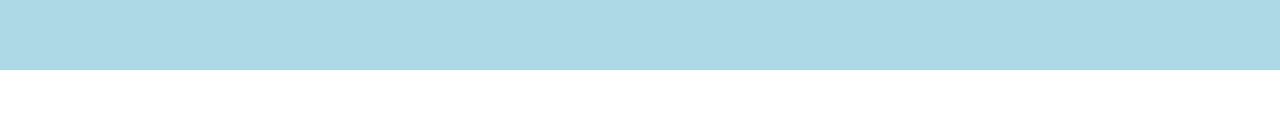
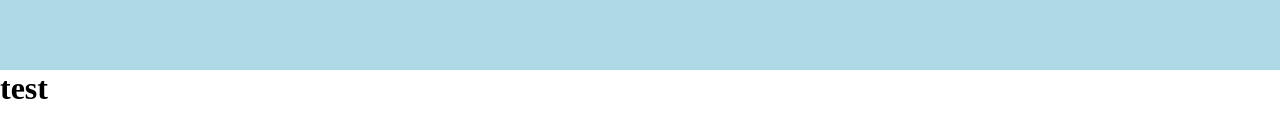
Before and after one commit to DadajonRashidov/FurnitureWeb, a React (Create React App) app: page / in a window 1280 px wide. Shown: the part 432-570 px from the top of the page. Built offline with nearby package versions, Linux system fonts and the light colour scheme.

Commit message:
first commit

```diff
--- a/src/App.js
+++ b/src/App.js
@@ -7,7 +7,7 @@ function App() {
       <BrowserRouter>
         <AllComponents />
       </BrowserRouter>
-      <h1></h1>
+      <h1>test</h1>
     </div>
   );
 }
```
